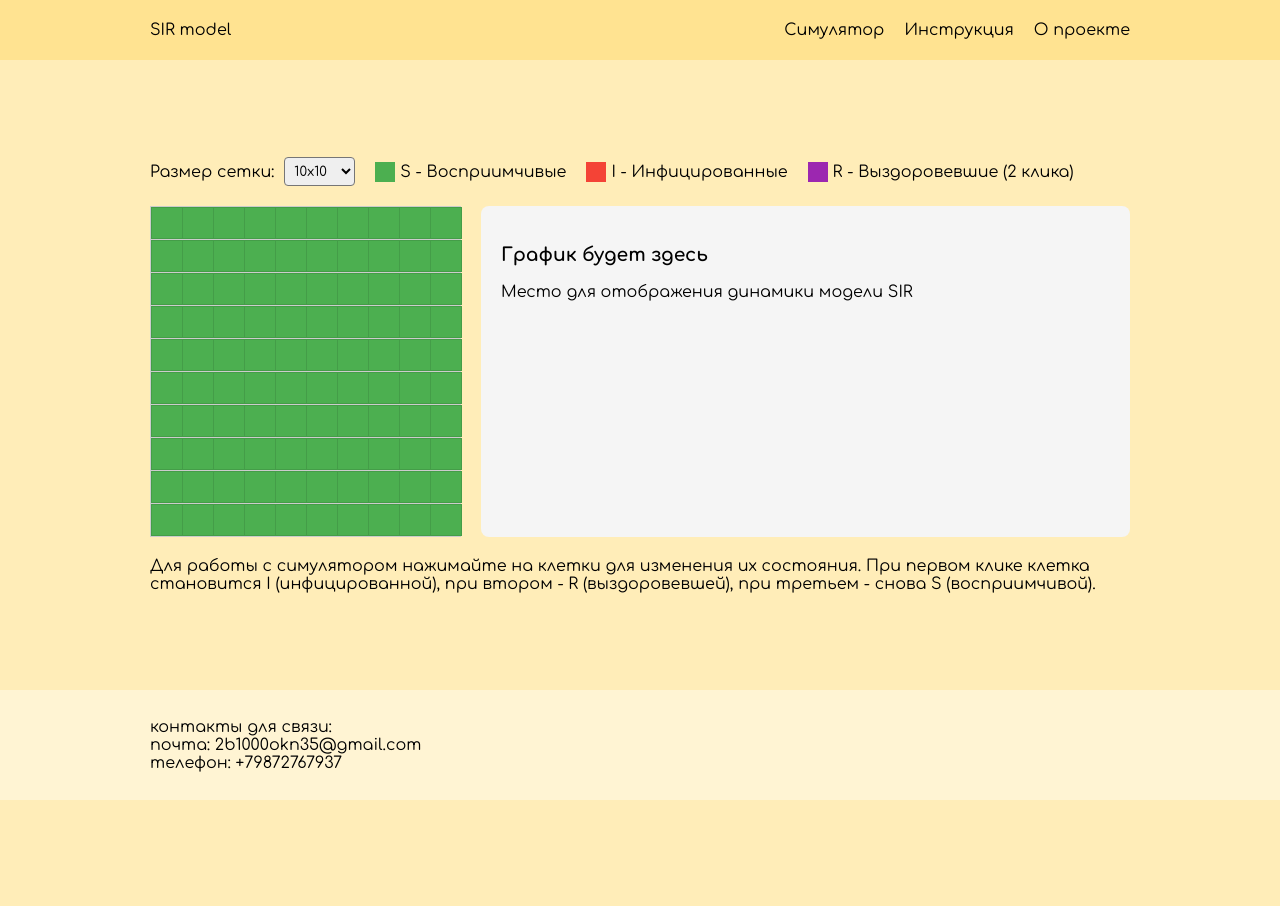
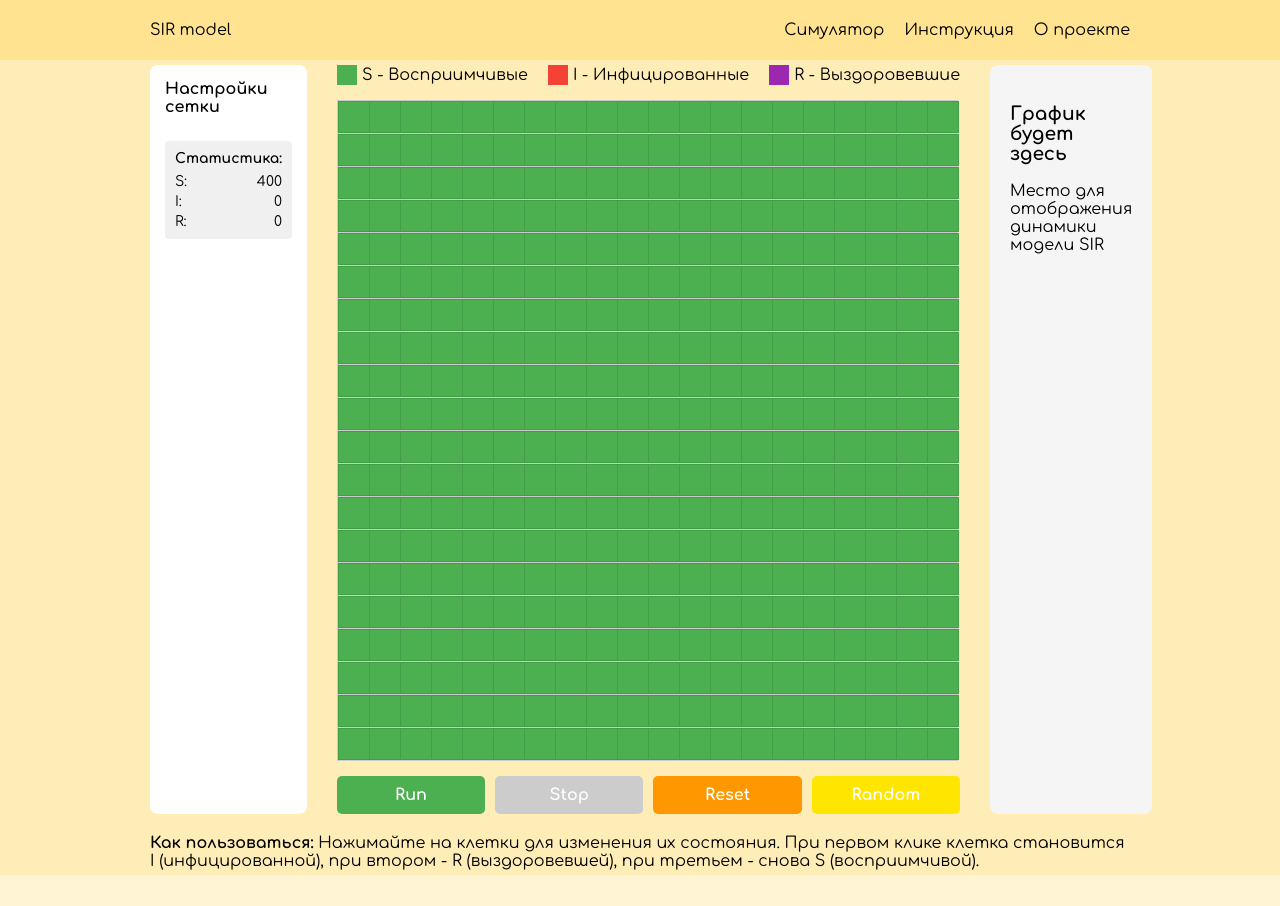
Before and after one commit to Sbarito/cellular-automata, a React (Create React App) app in the folder sir/: page / in a window 1280 px wide. Shown: the top 906 px of the page. Before the commit the page ends 800 px from the top, so only its background shows below. Built offline with nearby package versions, Linux system fonts and the light colour scheme.

Commit message:
feat: add frame SIR

```diff
--- a/sir/src/app/App.js
+++ b/sir/src/app/App.js
@@ -2,16 +2,20 @@ import './App.css';
 import { useState } from 'react';
 
 function App() {
-  const [gridSize, setGridSize] = useState(10);
-  const [grid, setGrid] = useState(Array(10).fill().map(() => Array(10).fill('S')));
+  const [gridSize, setGridSize] = useState(20);
+  const [grid, setGrid] = useState(Array(20).fill().map(() => Array(20).fill('S')));
+  const [isRunning, setIsRunning] = useState(false);
 
   const handleSizeChange = (e) => {
     const newSize = parseInt(e.target.value);
     setGridSize(newSize);
     setGrid(Array(newSize).fill().map(() => Array(newSize).fill('S')));
+    setIsRunning(false); // Останавливаем симуляцию при изменении размера
   };
 
   const handleCellClick = (rowIndex, colIndex) => {
+    if (isRunning) return; // Блокируем изменение клеток во время симуляции
+
     const newGrid = [...grid];
     const currentValue = newGrid[rowIndex][colIndex];
 
@@ -27,6 +31,52 @@ function App() {
     setGrid(newGrid);
   };
 
+  const handleGenerate = () => {
+    if (isRunning) return; // Блокируем генерацию во время симуляции
+
+    const newGrid = [];
+    const states = ['S', 'I', 'R'];
+
+    for (let i = 0; i < gridSize; i++) {
+      const row = [];
+      for (let j = 0; j < gridSize; j++) {
+        // Случайный выбор состояния с вероятностью:
+        // S - 70%, I - 20%, R - 10%
+        const random = Math.random();
+        if (random < 0.7) {
+          row.push('S');
+        } else if (random < 0.9) {
+          row.push('I');
+        } else {
+          row.push('R');
+        }
+      }
+      newGrid.push(row);
+    }
+
+    setGrid(newGrid);
+    console.log('Сгенерирована новая случайная конфигурация');
+  };
+
+  const handleRun = () => {
+    setIsRunning(true);
+    // Здесь будет логика запуска симуляции
+    console.log('Симуляция запущена');
+  };
+
+  const handleStop = () => {
+    setIsRunning(false);
+    // Здесь будет логика остановки симуляции
+    console.log('Симуляция остановлена');
+  };
+
+  const handleReset = () => {
+    // Сбрасываем все клетки в состояние 'S'
+    setGrid(Array(gridSize).fill().map(() => Array(gridSize).fill('S')));
+    setIsRunning(false); // Останавливаем симуляцию при сбросе
+    console.log('Сетка сброшена');
+  };
+
   const getCellColor = (value) => {
     switch(value) {
       case 'S': return '#4CAF50'; // зеленый
@@ -35,6 +85,21 @@ function App() {
       default: return '#fff';
     }
   };
+
+  // Подсчет количества клеток каждого типа
+  const countCells = () => {
+    let sCount = 0, iCount = 0, rCount = 0;
+    grid.forEach(row => {
+      row.forEach(cell => {
+        if (cell === 'S') sCount++;
+        else if (cell === 'I') iCount++;
+        else if (cell === 'R') rCount++;
+      });
+    });
+    return { sCount, iCount, rCount };
+  };
+
+  const { sCount, iCount, rCount } = countCells();
 
   return (
     <div className="App">
@@ -47,44 +112,84 @@ function App() {
         </div>
       </header>
       <div style={{ padding: '5px 150px' }}>
-        <div style={{ display: 'flex', gap: '20px', marginBottom: '20px', alignItems: 'center' }}>
-          <div style={{ display: 'flex', gap: '10px', alignItems: 'center' }}>
-            <label htmlFor="grid-size">Размер сетки:</label>
-            <select
-              id="grid-size"
-              value={gridSize}
-              onChange={handleSizeChange}
-              style={{ padding: '5px', borderRadius: '4px' }}
-            >
-              <option value={10}>10x10</option>
-              <option value={20}>20x20</option>
-              <option value={30}>30x30</option>
-            </select>
+        <div style={{ display: 'flex', gap: '30px', marginBottom: '20px' }}>
+          {/* Левая панель с размером сетки */}
+          <div style={{
+            width: '500px',
+            padding: '15px',
+            backgroundColor: 'white',
+            borderRadius: '8px',
+            display: 'flex',              // Добавлено
+            flexDirection: 'column',       // Добавлено
+            height: 'auto',               // Изменено с 'fit-content'
+            minHeight: '100%'             // Добавлено - растягивание на всю высоту
+          }}>
+            <div style={{ display: 'flex', flexDirection: 'column', gap: '15px' }}>
+              <div style={{ fontWeight: 'bold', fontSize: '16px' }}>Настройки сетки</div>
+
+
+              {/* Краткая статистика */}
+              <div style={{
+                marginTop: '10px',
+                padding: '10px',
+                backgroundColor:  '#f0f0f0',
+                borderRadius: '4px',
+                fontSize: '14px'
+              }}>
+                <div style={{ fontWeight: 'bold', marginBottom: '8px' }}>Статистика:</div>
+                <div style={{ display: 'flex', flexDirection: 'column', gap: '5px' }}>
+                  <div style={{ display: 'flex', justifyContent: 'space-between' }}>
+                    <span>S:</span>
+                    <span>{sCount}</span>
                   </div>
-          <div style={{ display: 'flex', gap: '20px' }}>
-            <div style={{ display: 'flex', alignItems: 'center', gap: '5px' }}>
-              <div style={{ width: '20px', height: '20px', backgroundColor: '#4CAF50' }}></div>
-              <span>S - Восприимчивые</span>
+                  <div style={{ display: 'flex', justifyContent: 'space-between' }}>
+                    <span>I:</span>
+                    <span>{iCount}</span>
                   </div>
-            <div style={{ display: 'flex', alignItems: 'center', gap: '5px' }}>
-              <div style={{ width: '20px', height: '20px', backgroundColor: '#f44336' }}></div>
-              <span>I - Инфицированные</span>
+                  <div style={{ display: 'flex', justifyContent: 'space-between' }}>
+                    <span>R:</span>
+                    <span>{rCount}</span>
                   </div>
-            <div style={{ display: 'flex', alignItems: 'center', gap: '5px' }}>
-              <div style={{ width: '20px', height: '20px', backgroundColor: '#9C27B0' }}></div>
-              <span>R - Выздоровевшие (2 клика)</span>
+                </div>
               </div>
             </div>
           </div>
 
-        <div style={{ display: 'flex', gap: '20px' }}>
+          {/* Основная область с сеткой */}
+          <div>
+            {/* Легенда цветов */}
+           {/* Легенда цветов - исправленная версия */}
+            <div style={{
+              display: 'flex',
+              gap: '20px',
+              marginBottom: '15px',
+              flexWrap: 'nowrap',           // Запрещаем перенос на новую строку
+              whiteSpace: 'nowrap'          // Запрещаем перенос текста
+            }}>
+              <div style={{ display: 'flex', alignItems: 'center', gap: '5px' }}>
+                <div style={{ width: '20px', height: '20px', backgroundColor: '#4CAF50', flexShrink: 0 }}></div>
+                <span style={{ whiteSpace: 'nowrap' }}>S - Восприимчивые</span>
+              </div>
+              <div style={{ display: 'flex', alignItems: 'center', gap: '5px' }}>
+                <div style={{ width: '20px', height: '20px', backgroundColor: '#f44336', flexShrink: 0 }}></div>
+                <span style={{ whiteSpace: 'nowrap' }}>I - Инфицированные</span>
+              </div>
+              <div style={{ display: 'flex', alignItems: 'center', gap: '5px' }}>
+                <div style={{ width: '20px', height: '20px', backgroundColor: '#9C27B0', flexShrink: 0 }}></div>
+                <span style={{ whiteSpace: 'nowrap' }}>R - Выздоровевшие</span>
+              </div>
+            </div>
+
+            {/* Сетка */}
+
             <div
               style={{
                 display: 'grid',
                 gridTemplateColumns: `repeat(${gridSize}, 30px)`,
                 gap: '1px',
                 backgroundColor: '#ccc',
-              padding: '1px'
+                padding: '1px',
+                width: 'fit-content'
               }}
             >
               {grid.map((row, rowIndex) => (
@@ -96,25 +201,131 @@ function App() {
                       width: '30px',
                       height: '30px',
                       backgroundColor: getCellColor(cell),
-                    cursor: 'pointer',
+                      cursor: isRunning ? 'not-allowed' : 'pointer',
                       border: '1px solid rgba(0,0,0,0.1)',
-                    transition: 'background-color 0.2s'
+                      transition: 'background-color 0.2s',
+                      opacity: isRunning ? 0.7 : 1
                     }}
                     title={`${cell} - ${rowIndex},${colIndex}`}
                   />
                 ))
               ))}
             </div>
-          <div style={{ flex: 1, padding: '20px', backgroundColor: '#f5f5f5', borderRadius: '8px' }}>
+
+            {/* Кнопки управления под полем с клетками */}
+            <div style={{
+              marginTop: '15px',
+              display: 'flex',
+              gap: '10px',
+              width: '100%',
+            }}>
+              <button
+                onClick={handleRun}
+                disabled={isRunning}
+                style={{
+                  flex: '1',
+                  padding: '10px 0',
+                  fontSize: '16px',
+                  fontWeight: 'bold',
+                  backgroundColor: isRunning ? '#ccc' : '#4CAF50',
+                  color: 'white',
+                  border: 'none',
+                  borderRadius: '5px',
+                  cursor: isRunning ? 'not-allowed' : 'pointer',
+                  transition: 'background-color 0.3s',
+                }}
+                onMouseEnter={(e) => !isRunning && (e.target.style.backgroundColor = '#45a049')}
+                onMouseLeave={(e) => !isRunning && (e.target.style.backgroundColor = '#4CAF50')}
+              >
+                Run
+              </button>
+              <button
+                onClick={handleStop}
+                disabled={!isRunning}
+                style={{
+                  flex: '1',
+                  padding: '10px 0',
+                  fontSize: '16px',
+                  fontWeight: 'bold',
+                  backgroundColor: !isRunning ? '#ccc' : '#f44336',
+                  color: 'white',
+                  border: 'none',
+                  borderRadius: '5px',
+                  cursor: !isRunning ? 'not-allowed' : 'pointer',
+                  transition: 'background-color 0.3s',
+                }}
+                onMouseEnter={(e) => isRunning && (e.target.style.backgroundColor = '#d32f2f')}
+                onMouseLeave={(e) => isRunning && (e.target.style.backgroundColor = '#f44336')}
+              >
+                Stop
+              </button>
+              <button
+                onClick={handleReset}
+                disabled={isRunning}
+                style={{
+                  flex: '1',
+                  padding: '10px 0',
+                  fontSize: '16px',
+                  fontWeight: 'bold',
+                  backgroundColor: isRunning ? '#ccc' : '#FF9800',
+                  color: 'white',
+                  border: 'none',
+                  borderRadius: '5px',
+                  cursor: isRunning ? 'not-allowed' : 'pointer',
+                  transition: 'background-color 0.3s',
+                }}
+                onMouseEnter={(e) => !isRunning && (e.target.style.backgroundColor = '#F57C00')}
+                onMouseLeave={(e) => !isRunning && (e.target.style.backgroundColor = '#FF9800')}
+              >
+                Reset
+              </button>
+              <button
+                onClick={handleGenerate}
+                disabled={isRunning}
+                style={{
+                  flex: '1',
+                  padding: '10px 0',
+                  fontSize: '16px',
+                  fontWeight: 'bold',
+                  backgroundColor: isRunning ? '#ccc' : '#ffe600',
+                  color: 'white',
+                  border: 'none',
+                  borderRadius: '5px',
+                  cursor: isRunning ? 'not-allowed' : 'pointer',
+                  transition: 'background-color 0.3s',
+                }}
+                onMouseEnter={(e) => !isRunning && (e.target.style.backgroundColor = '#f5dc00')}
+                onMouseLeave={(e) => !isRunning && (e.target.style.backgroundColor = '#ffe600')}
+              >
+                Random
+              </button>
+            </div>
+          </div>
+
+          {/* Правая панель с графиком */}
+          <div style={{
+            width: '100%',
+            padding: '20px',
+            backgroundColor: '#f5f5f5',
+            borderRadius: '8px' ,
+          }}>
             <h3>График будет здесь</h3>
             <p>Место для отображения динамики модели SIR</p>
+
+            {isRunning && (
+              <p style={{ color: '#4CAF50', fontWeight: 'bold', marginTop: '10px' }}>
+                Статус: Симуляция выполняется...
+              </p>
+            )}
           </div>
         </div>
 
         <div style={{ marginTop: '20px' }}>
-          Для работы с симулятором нажимайте на клетки для изменения их состояния.
+          <div>
+            <strong>Как пользоваться:</strong> Нажимайте на клетки для изменения их состояния.
             При первом клике клетка становится I (инфицированной), при втором - R (выздоровевшей),
             при третьем - снова S (восприимчивой).
+          </div>
         </div>
       </div>
       <footer className='footer'>
```
Lines whose indentation alone changed are shown as unchanged.
